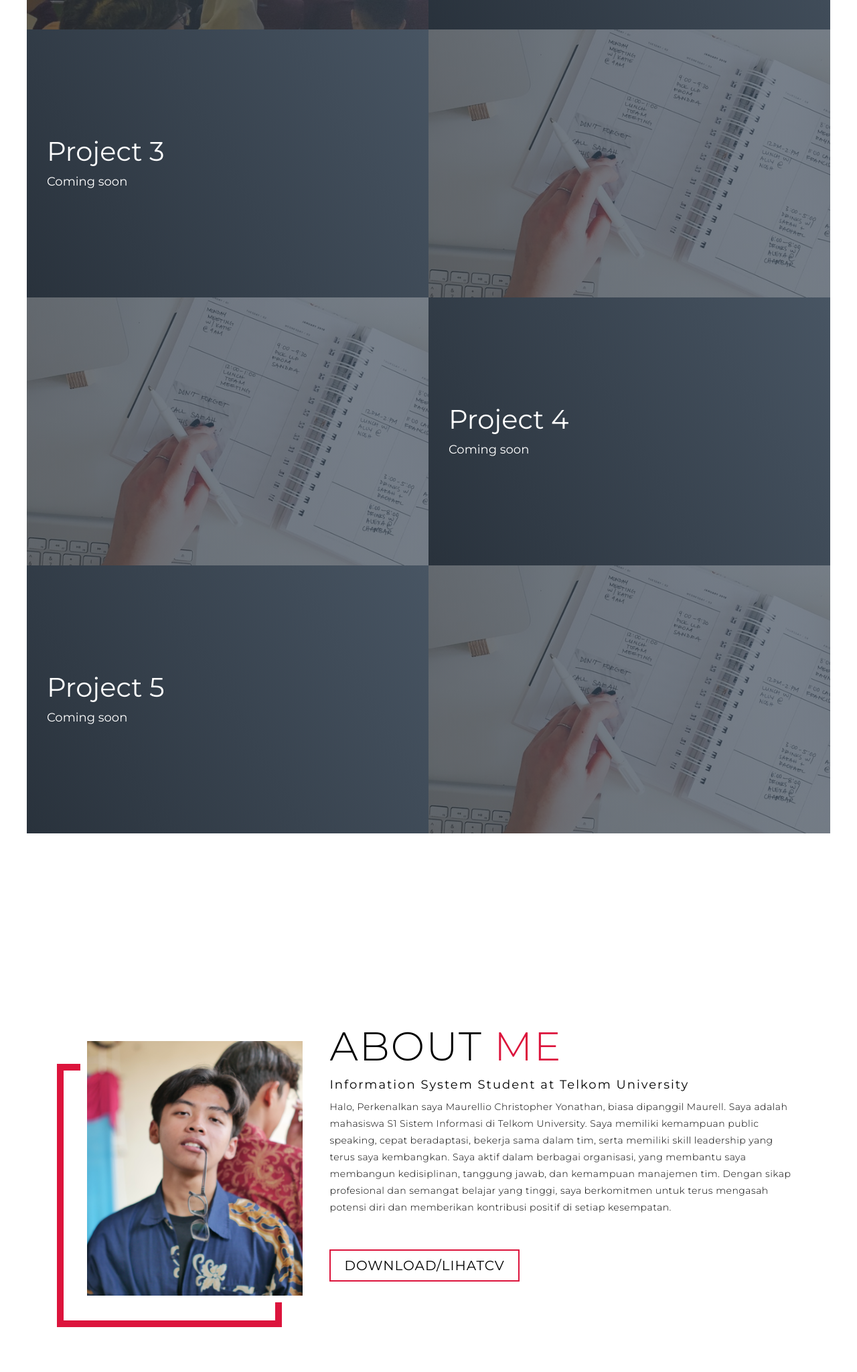
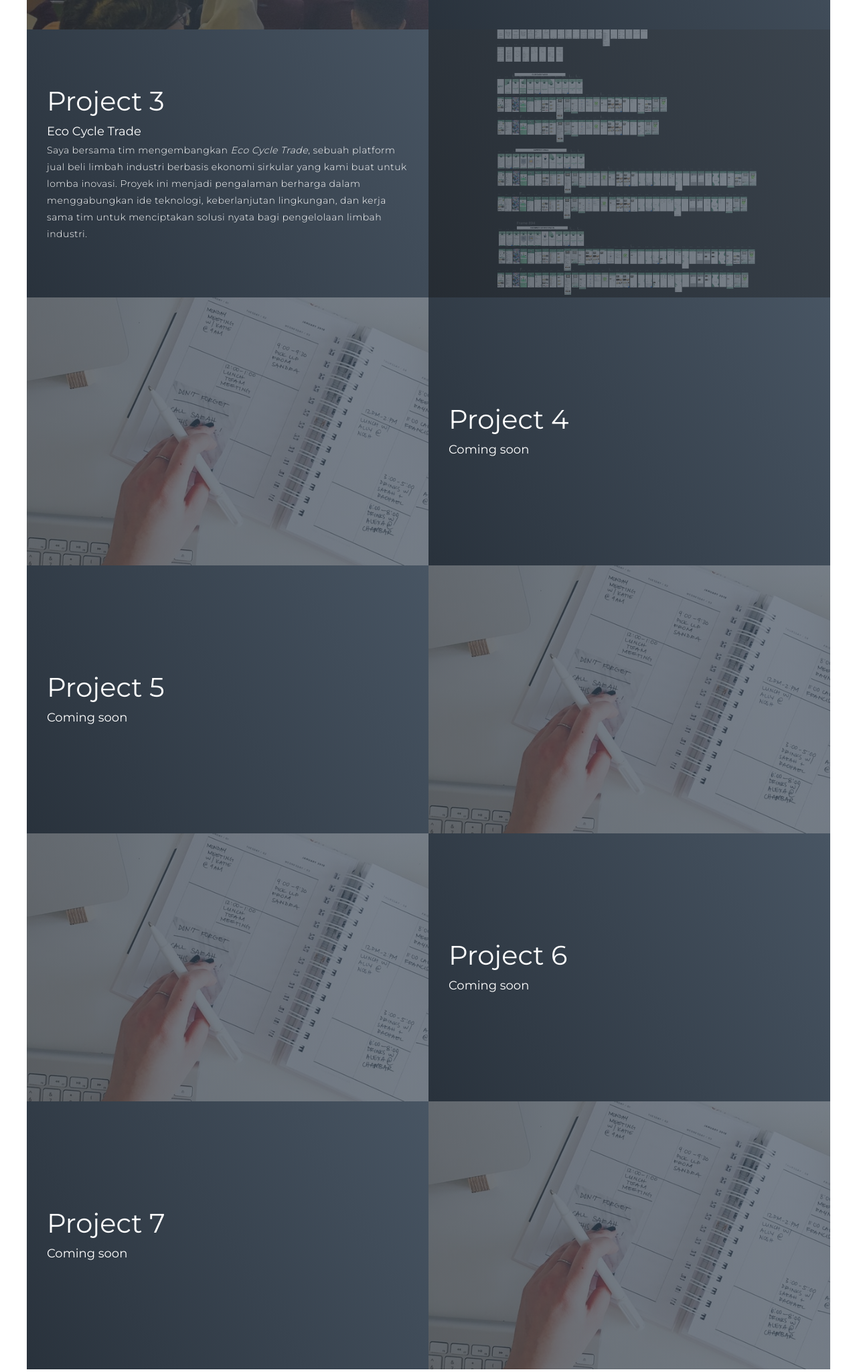
Before and after one commit to MaurellioChristopher/Rel, a plain HTML site: page index.html in a window 1280 px wide. Shown: the part 2704-4752 px from the top of the page at 67% size. Drawn offline with Linux system fonts and the light colour scheme.

Commit message:
Update P3

```diff
--- a/index.html
+++ b/index.html
@@ -99,6 +99,7 @@
       <h1 class="section-title">Recent <span>Projects</span></h1>
     </div>
     <div class="all-projects">
+
       <div class="project-item">
         <div class="project-info">
           <h1>Project 1</h1>
@@ -106,12 +107,13 @@
           <p>Halo semuanya, ini adalah proyek video pendek bertema Sumpah Pemuda yang saya kerjakan bersama tim saat saya masih bersekolah di SMA.
             Proyek ini menjadi salah satu pengalaman pertama saya dalam dunia Cinematography. Sebagai seorang pemula yang baru mulai belajar teknik pengambilan gambar, pencahayaan, hingga proses editing.
             Saya merasa proyek ini bukan hanya sekadar Project Sekolah, tetapi juga sebuah wadah untuk menyalurkan kreativitas kami sebagai tim.
-              Melalui proyek ini, kami berusaha menyampaikan pesan tentang pentingnya persatuan bagi generasi muda, sekaligus memperkuat kerja sama tim dalam setiap langkah pembuatannya."</p>
+            Melalui proyek ini, kami berusaha menyampaikan pesan tentang pentingnya persatuan bagi generasi muda, sekaligus memperkuat kerja sama tim dalam setiap langkah pembuatannya.</p>
         </div>
         <div class="project-img">
           <img src="./img/hqdefault.jpg" alt="img">
         </div>
       </div>
+
       <div class="project-item">
         <div class="project-info">
           <h1>Project 2</h1>
@@ -119,22 +121,26 @@
           <p>Saya pernah mendapat pengalaman menjadi MC di acara Innovex, di mana saya belajar mengelola alur acara,
             berkomunikasi dengan audiens, dan menjaga suasana tetap hidup.
             Pengalaman ini membuat saya lebih percaya diri dalam berbicara di depan umum dan terbiasa menghadapi
-              situasi yang dinamis.<p>
+            situasi yang dinamis.</p>
         </div>
         <div class="project-img">
           <img src="./img/Innovex.jpg" alt="img">
         </div>
       </div>
+
       <div class="project-item">
         <div class="project-info">
           <h1>Project 3</h1>
-            <h2>Coming soon</h2>
-            <p></p>
+          <h2>Eco Cycle Trade</h2>
+          <p>Saya bersama tim mengembangkan <i>Eco Cycle Trade</i>, sebuah platform jual beli limbah industri berbasis ekonomi sirkular
+            yang kami buat untuk lomba inovasi. Proyek ini menjadi pengalaman berharga dalam menggabungkan ide teknologi,
+            keberlanjutan lingkungan, dan kerja sama tim untuk menciptakan solusi nyata bagi pengelolaan limbah industri.</p>
         </div>
         <div class="project-img">
-            <img src="./img/img-1.png" alt="img">
+          <img src="./img/Screenshot 2025-08-20 231258.png" alt="img">
         </div>
       </div>
+
       <div class="project-item">
         <div class="project-info">
           <h1>Project 4</h1>
@@ -145,6 +151,7 @@
           <img src="./img/img-1.png" alt="img">
         </div>
       </div>
+
       <div class="project-item">
         <div class="project-info">
           <h1>Project 5</h1>
@@ -155,6 +162,29 @@
           <img src="./img/img-1.png" alt="img">
         </div>
       </div>
+
+      <div class="project-item">
+        <div class="project-info">
+          <h1>Project 6</h1>
+          <h2>Coming soon</h2>
+          <p></p>
+        </div>
+        <div class="project-img">
+          <img src="./img/img-1.png" alt="img">
+        </div>
+      </div>
+
+      <div class="project-item">
+        <div class="project-info">
+          <h1>Project 7</h1>
+          <h2>Coming soon</h2>
+          <p></p>
+        </div>
+        <div class="project-img">
+          <img src="./img/img-1.png" alt="img">
+        </div>
+      </div>
+
     </div>
   </div>
 </section>
```
Also changed, not shown: img/Screenshot 2025-08-20 231258.png (added). Lines whose indentation alone changed are shown as unchanged.
